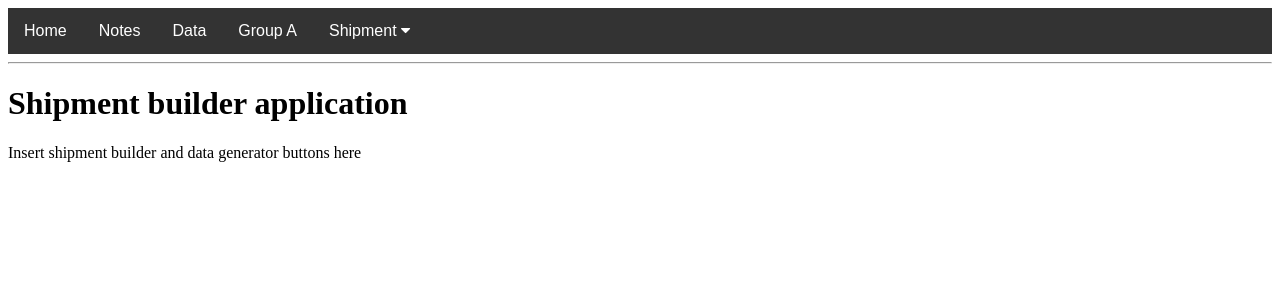
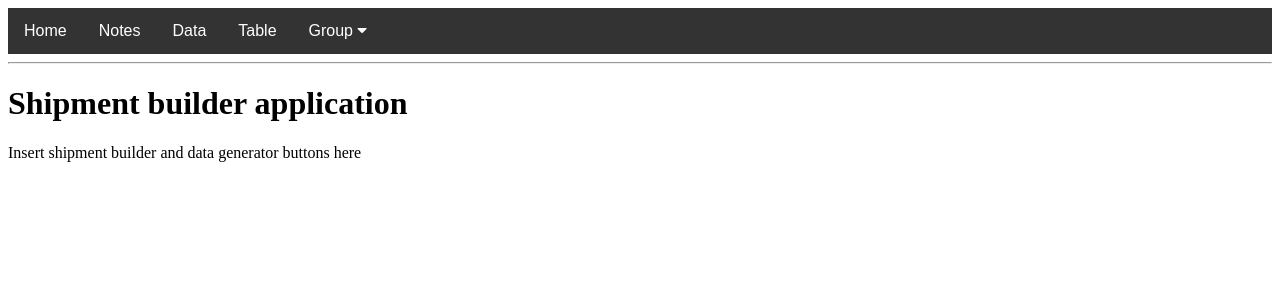
Before and after one commit to SethDKelly/shipment_builder, a Flask app: page / in a window 1280 px wide. Shown: the top 300 px of the page. Run offline with Flask 2, Linux system fonts and the light colour scheme.

Commit message:
Hid shipments JSON route Used dropdown for group functionality
When dropdown menu is reworked these features may change

```diff
--- a/app/routes.py
+++ b/app/routes.py
@@ -44,6 +44,7 @@ def shipments():
                            titles = ['All Items and their Shipments'],
                            shipment_size=summary['Total Shipments'][0]
                           )
+
 @app.route("/shipments/json")
 def json_data():
     import pandas as pd
--- a/app/templates/base.html
+++ b/app/templates/base.html
@@ -76,14 +76,16 @@
                       <a href="/index">Home</a>
             <a href="/notes">Notes</a>
             <a href="/data">Data</a>
-            <a href="/item_group/A">Group A</a>
+            <a href="/shipments">Table</a>
           <div class="dropdown">
-          <button class="dropbtn" onclick="myFunction()">Shipment
+          <button class="dropbtn" onclick="myFunction()">Group
             <i class="fa fa-caret-down"></i>
           </button>
           <div class="dropdown-content" id="myDropdown">
-            <a href="/shipments">Table</a>
-            <a href="/shipments/json">JSON</a>
+            <a href="/item_group/A">A</a>
+            <a href="/item_group/B">B</a>
+            <a href="/item_group/C">C</a>
+            <a href="/item_group/D">D</a>
           </div>
           </div>
         </div>
```
